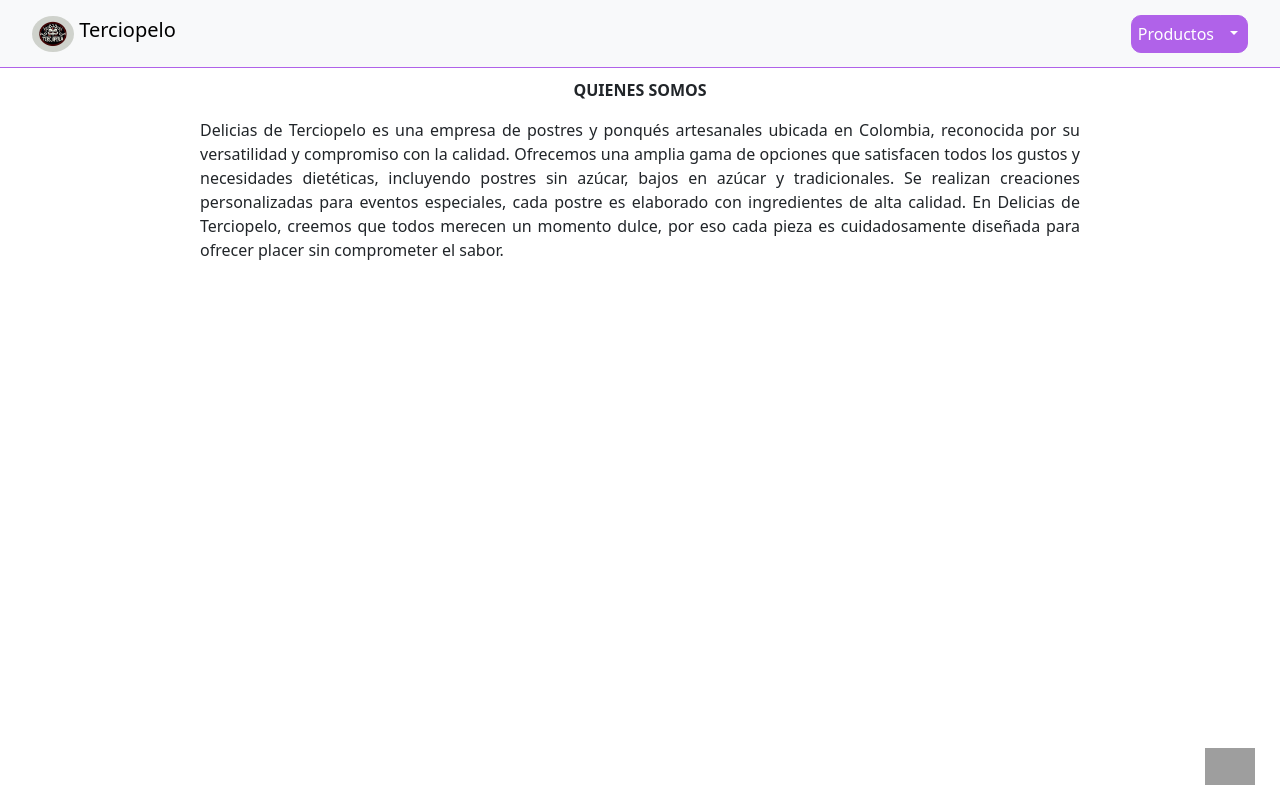
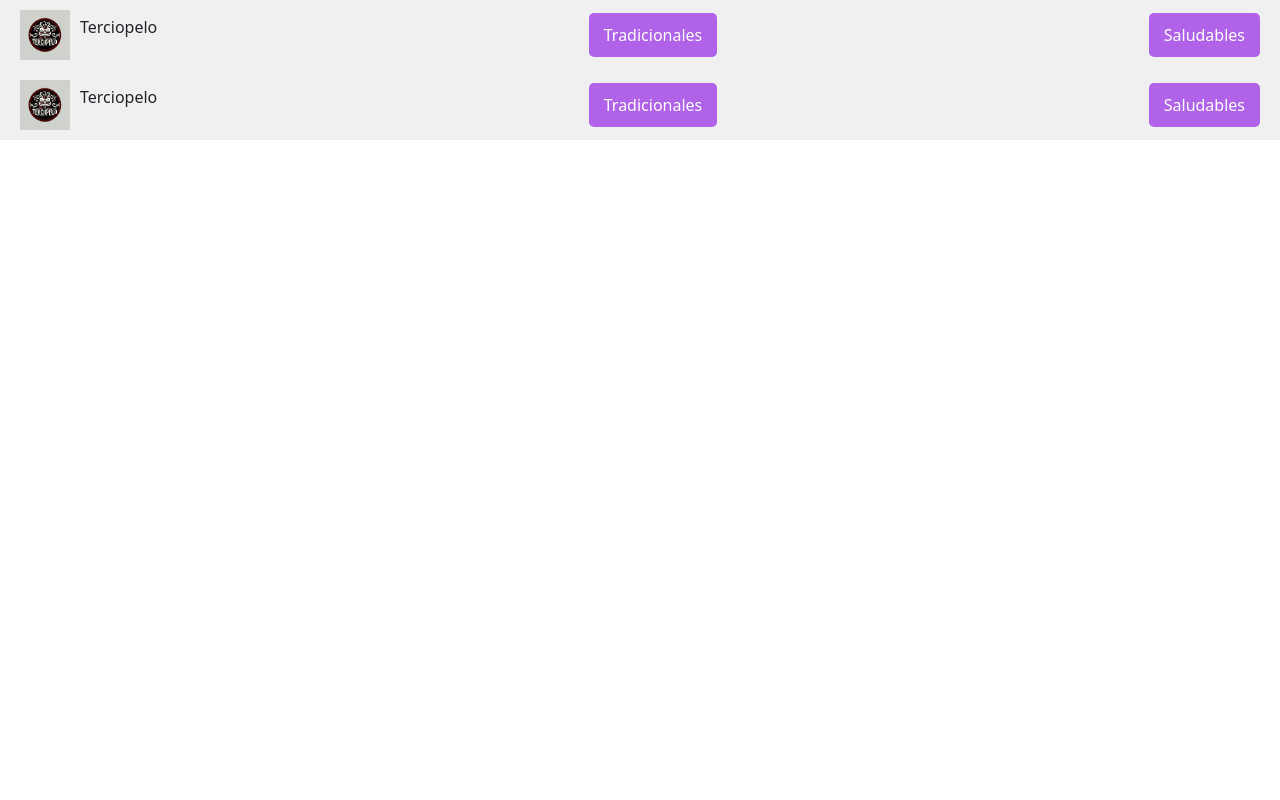
Before and after one commit to AndresMosquera9005/delicias_de_terciopelo, an Angular app in the folder terciopelo/: page / in a window 1280 px wide. Built offline with nearby package versions, Linux system fonts and the light colour scheme; grey boxes are pictures that could not be loaded.

Commit message:
se modificoapp-component, router header

```diff
--- a/terciopelo/src/app/app.component.html
+++ b/terciopelo/src/app/app.component.html
@@ -1 +1,2 @@
+<app-header></app-header>
 <router-outlet />
--- a/terciopelo/src/app/app.component.ts
+++ b/terciopelo/src/app/app.component.ts
@@ -1,10 +1,14 @@
 import { Component } from '@angular/core';
 import { RouterOutlet } from '@angular/router';
+import { BarraNavegacionComponent } from "./components/barra-navegacion/barra-navegacion.component";
+import { HeaderComponent } from "./components/header/header.component";
+import { TradicionalesComponent } from "./components/tradicionales/tradicionales.component";
+import { QuienesSomosComponent } from "./components/quienes-somos/quienes-somos.component";
 
 @Component({
   selector: 'app-root',
   standalone: true,
-  imports: [RouterOutlet],
+  imports: [RouterOutlet, BarraNavegacionComponent, HeaderComponent, TradicionalesComponent, QuienesSomosComponent],
   templateUrl: './app.component.html',
   styleUrl: './app.component.css'
 })
--- a/terciopelo/src/app/app.routes.ts
+++ b/terciopelo/src/app/app.routes.ts
@@ -6,7 +6,7 @@ import { SaludablesComponent } from './components/saludables/saludables.componen
 
 export const routes: Routes = [
     {
-        path:'', component: BodyComponent
+        path:'', component: HeaderComponent
     },
     {
         path:'body', component: BodyComponent
--- /dev/null
+++ b/terciopelo/src/app/components/barra-navegacion/barra-navegacion.component.css
@@ -0,0 +1,10 @@
+img{
+    height: 90px;
+    width: 90px;
+    border-radius: 50px;
+    margin-top: 2px;
+}
+
+.row {
+    background-color: brown;
+}
--- /dev/null
+++ b/terciopelo/src/app/components/barra-navegacion/barra-navegacion.component.html
@@ -0,0 +1,12 @@
+<div class="header">
+    <a>
+        <img src="/img/iconos/icono_deciliasterciopelo.png" alt="icono">
+        <p id="p-header">Terciopelo</p>
+    </a>
+    <div class="col-3 align-content-center">
+        <form class="d-flex  " role="search">
+            <input class="form-control me-2" type="search" placeholder="Buscar Producto" aria-label="Search">
+            <button class="btn btn-outline-success" type="submit">Buscar</button>
+        </form>
+    </div>
+</div>
--- a/terciopelo/src/app/components/body/body.component.html
+++ b/terciopelo/src/app/components/body/body.component.html
@@ -1,4 +1 @@
-<app-header></app-header>
-<app-quienes-somos></app-quienes-somos>
-
-<app-redes-sociales></app-redes-sociales>
+<H1>hola body</H1>
--- a/terciopelo/src/app/components/header/header.component.css
+++ b/terciopelo/src/app/components/header/header.component.css
@@ -1,56 +1,46 @@
 :host {
     --color-texto-header: #000;
     --color-borde-header: #b062e9;
-    --color-hover: #b062e9;
+    --color-hover: #9319eb;
     --color-fondo-btn: #b062e9;
     --color-texto:#400505;
     --color-texto-btn: #fff;
+    --color-fondo-header: #f0f0f0;
 }
 
-.navbar {
+.header {
+    display: flex;
+    justify-content: space-between;
+    align-items: center;
     padding: 10px 20px;
-    border-bottom: 1px solid var(--color-borde-header);
+    background-color: var(--color-fondo-header);
 }
 
-.navbar-brand {
-    color: var(--color-texto-header);
-    text-decoration: none;
+.header a {
+    display: flex;
+    align-items: center;
 }
 
-.navbar-brand:hover {
-    color: var(--color-hover);
+.header img {
+    width: 50px;
+    height: auto;
+    margin-right: 10px;
 }
 
-.navbar-brand img {
-    border-radius: 50%;
-}
-
-/* a{
-    font-family: "Indie Flower", cursive;
-    font-weight: 400;
-} */
-
 .btn-producto {
+    padding: 10px 15px;
+    border: none;
+    border-radius: 5px;
+    cursor: pointer;
     background-color: var(--color-fondo-btn);
-    border: 1px solid var(--color-borde-header);
     color: var(--color-texto-btn);
-    border-radius: 10px 0 0 10px;
-    cursor: pointer;
     transition: background-color 0.3s ease;
 }
 
-.btn-desplegable {
-    background-color: var(--color-fondo-btn);
-    border: 1px solid var(--color-borde-header);
-    border-radius: 10px;
-    color: var(--color-texto-btn);
+.btn-producto:hover {
+    background-color: var(--color-hover);
 }
 
-
-
-
-@media (max-width: 768px) {
-    .navbar-brand {
-        display: block;
-    }
+p-header {
+    color: var() ;
 }
--- a/terciopelo/src/app/components/header/header.component.html
+++ b/terciopelo/src/app/components/header/header.component.html
@@ -1,25 +1,8 @@
-<nav class="navbar navbar-light bg-light">
-    <div class="container-fluid">
-        <a class="navbar-brand" href="#">
-            <img src="/img/iconos/icono_deciliasterciopelo.png" alt="" width="42" height="36" class="d-inline-block align-text-top">
-                Terciopelo
-        </a>
-        <!-- <a class="navbar-brand">
-            Saludables
-        </a>
-        <a class="navbar-brand">
-            Tradicionales
-        </a> -->
-        <!-- Example split danger button -->
-        <div class="btn-group">
-            <button type="button" class="btn-producto">Productos</button>
-            <button type="button" class="btn btn-desplegable dropdown-toggle dropdown-toggle-split" data-bs-toggle="dropdown" aria-expanded="false">
-                <span class="visually-hidden">Toggle Dropdown</span>
-            </button>
-            <ul class="dropdown-menu">
-                <li><a class="dropdown-item" (click)="listaMenuTradicionales()">Tradicionales</a></li>
-                <li><a class="dropdown-item" (click)="listaMenuSaludable()">Saludables</a></li>
-            </ul>
-        </div>
-    </div>
-</nav>
+<div class="header">
+    <a>
+        <img src="/img/iconos/icono_deciliasterciopelo.png" alt="icono" (click)="pantallaInicio()">
+        <p id="p-header">Terciopelo</p>
+    </a>
+    <button class="btn-producto" (click)="listaMenuTradicionales()">Tradicionales</button>
+    <button class="btn-producto" (click)="listaMenuSaludable()">Saludables</button>
+</div>
--- a/terciopelo/src/app/components/header/header.component.ts
+++ b/terciopelo/src/app/components/header/header.component.ts
@@ -13,6 +13,10 @@ import { TradicionalesComponent } from '../tradicionales/tradicionales.component
 export class HeaderComponent {
   constructor( private router: Router ){  }
 
+  pantallaInicio(){
+    this.router.navigate(['body'])
+  }
+
   listaMenuSaludable(){
     this.router.navigate(['saludables'])
   }
@@ -21,4 +25,6 @@ export class HeaderComponent {
     this.router.navigate(['tradicionales'])
   }
 
+
+
 }
--- a/terciopelo/src/app/components/saludables/saludables.component.html
+++ b/terciopelo/src/app/components/saludables/saludables.component.html
@@ -1,4 +1,4 @@
-<app-header></app-header>
+
 <div class="row">
     <div class="col-3">
         <div class="card" style="width: 18rem;">
```
Also changed, not shown: terciopelo/src/app/components/barra-navegacion/barra-navegacion.component.ts (added, +12 -0 lines), 1 other file (tests, documents, lock files or other folders).
